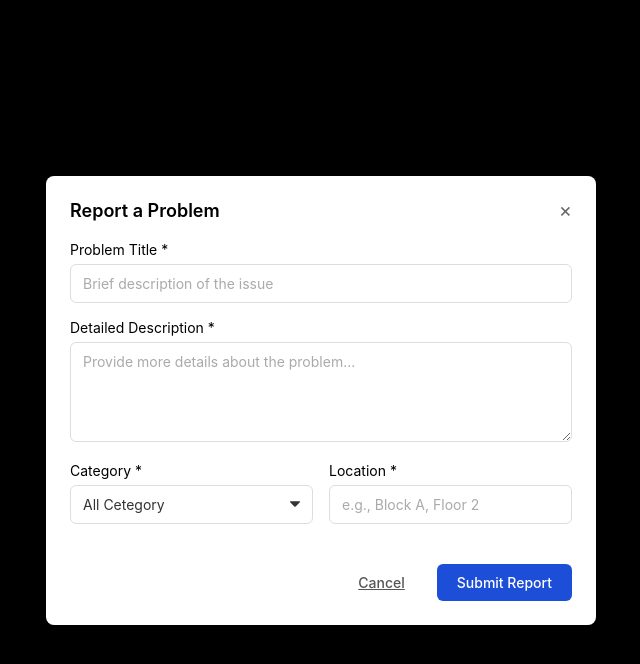
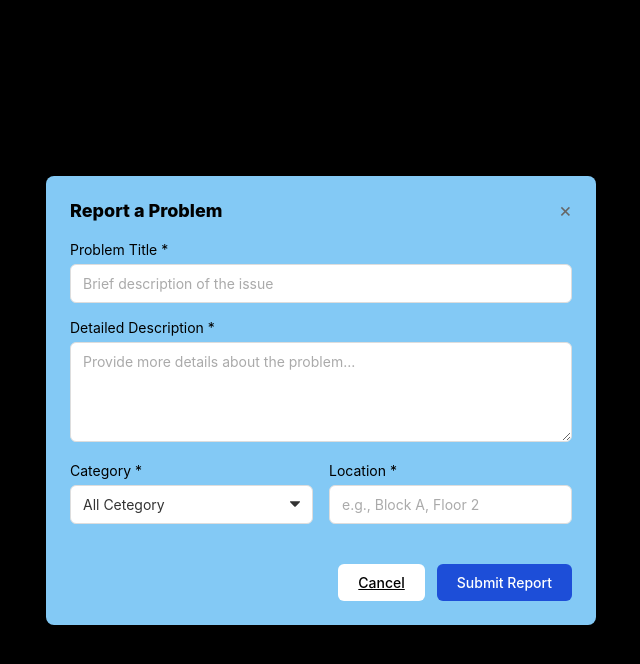
Before and after one commit to jayverma-commit/Minor-Project, a Django app: page /report/ in a window 1280 px wide. Shown: the top 664 px of the page, without its empty margins (319-959 px from the left). Run offline with Django 5.2, Linux system fonts and the light colour scheme; a user stored in the database is signed in.

Commit message:
report_css

```diff
--- a/civic_issue/hostel_issue/static/report.css
+++ b/civic_issue/hostel_issue/static/report.css
@@ -17,7 +17,7 @@ body {
 
 
 .modal {
-    background-color: #fff;
+    background-color: #83c9f5;
     width: 550px;
     padding: 24px;
     border-radius: 8px;
@@ -35,7 +35,7 @@ body {
 
 .modal-header h2 {
     font-size: 18px;
-    font-weight: 600;
+    font-weight: 800;
     color: #000000;
 }
 
@@ -122,12 +122,14 @@ select {
 }
 
 .btn-cancel {
-    background: transparent;
-    color: #555;
+    background:white;
+    color: #000000;
 }
 
 .btn-cancel:hover {
-    color: #000;
+    background-color:red;
+    color: hsl(0, 0%, 0%);
+    transition: background-color 0.2s;
 }
 
 .btn-submit {
```
